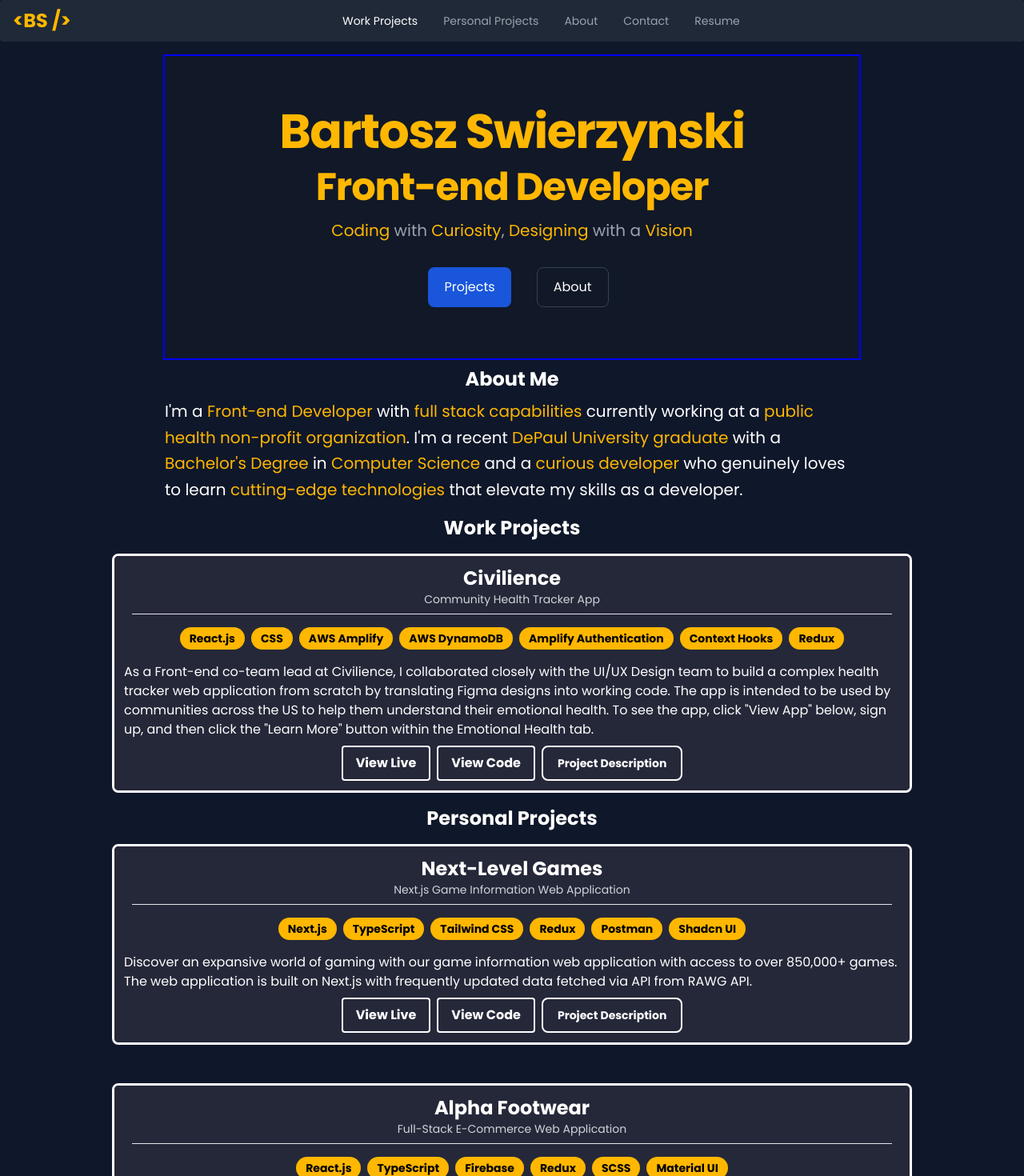
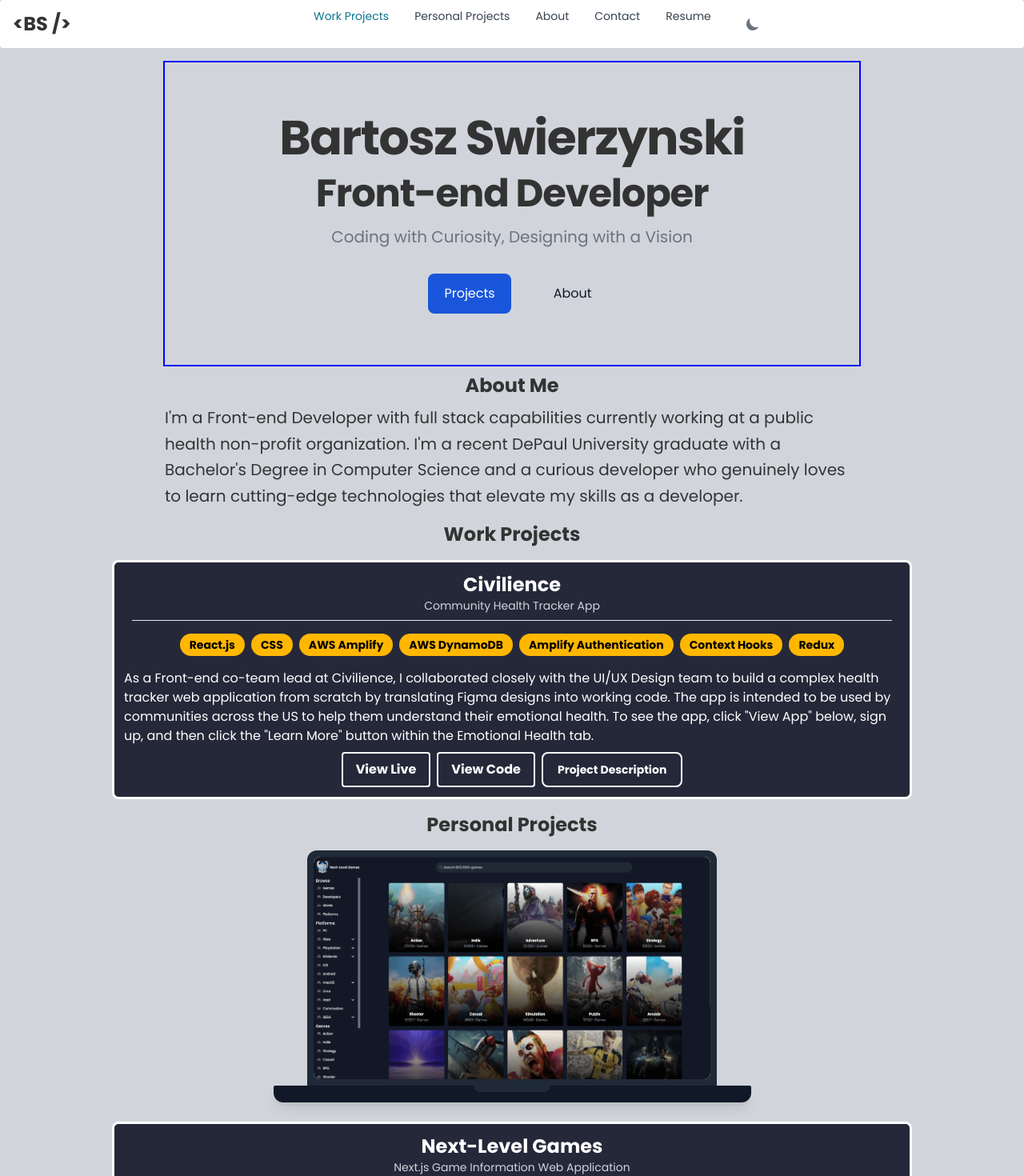
Before and after one commit to bartswierz/portfolio-website-updated, a Next.js app: page / in a window 1280 px wide. Shown: the top 1470 px of the page at 80% size. Built offline with nearby package versions, Linux system fonts and the light colour scheme.

Commit message:
added laptop image with our custom images

```diff
--- a/src/app/components/Content/Content.tsx
+++ b/src/app/components/Content/Content.tsx
@@ -15,7 +15,7 @@ const Content = ({ data }: ContentProps) => {
   const { header, subheader, technologyList, description, liveURL, githubURL, accordionObj } = data;
 
   return (
-    <div className="p-3  bg-primary">
+    <div className="p-3  bg-primary border-[3px] border-white rounded-lg overflow-hidden">
       {/* HEADER - App name and short subheading*/}
       <Heading header={header} subheader={subheader} />
 
--- /dev/null
+++ b/src/app/components/LaptopMockup.tsx
@@ -0,0 +1,33 @@
+interface LaptopMockupProps {
+  image: string;
+}
+
+const LaptopMockup = ({ image }: LaptopMockupProps) => {
+  return (
+    <div className="mb-6">
+      <div className="relative mx-auto border-gray-800 dark:border-gray-800 bg-gray-800 border-[8px] rounded-t-xl h-[172px] max-w-[301px] md:h-[294px] md:max-w-[512px]  bg-green-500-">
+        <div className="rounded-lg overflow-hidden h-[156px] md:h-[278px] bg-white dark:bg-gray-800">
+          {/* LIGHT MODE */}
+          {/* <img
+            src={image}
+            // src="https://flowbite.s3.amazonaws.com/docs/device-mockups/laptop-screen.png"
+            className="dark:hidden h-[156px] md:h-[278px] w-full rounded-xl-"
+            alt=""
+          /> */}
+          {/* DARK MODE */}
+          <img
+            // src="https://flowbite.s3.amazonaws.com/docs/device-mockups/laptop-screen-dark.png"
+            src={image}
+            className="hidden- dark:block- h-[156px] md:h-[278px] w-full rounded-lg-"
+            alt=""
+          />
+        </div>
+      </div>
+      <div className="relative mx-auto bg-gray-900 dark:bg-gray-700 rounded-b-xl rounded-t-sm h-[17px] max-w-[351px] md:h-[21px] md:max-w-[597px] shadow- shadow-lg">
+        <div className="absolute left-1/2 top-0 -translate-x-1/2 rounded-b-xl w-[56px] h-[5px] md:w-[96px] md:h-[8px] bg-gray-800"></div>
+      </div>
+    </div>
+  );
+};
+
+export default LaptopMockup;
--- a/src/app/components/Navbar.tsx
+++ b/src/app/components/Navbar.tsx
@@ -14,7 +14,10 @@ const Navbar_ = () => {
         {/* <button>Get started</button> */}
         <Navbar.Toggle />
       </div>
+      {/* NAV LINKS */}
       <Navbar.Collapse>
+        {/* <div className="flex items-center justify-center"> */}
+        {/* <div className="text-center text-middle vertical-align align-vertical"> */}
         <Navbar.Link active href="#work">
           <p>Work Projects</p>
         </Navbar.Link>
@@ -22,6 +25,12 @@ const Navbar_ = () => {
         <Navbar.Link href="#about">About</Navbar.Link>
         <Navbar.Link href="#contact">Contact</Navbar.Link>
         <Navbar.Link href="#">Resume</Navbar.Link>
+        <Navbar.Link href="#">
+          <Flowbite>
+            <DarkThemeToggle />
+          </Flowbite>
+        </Navbar.Link>
+        {/* </div> */}
       </Navbar.Collapse>
     </Navbar>
   );
--- a/src/app/components/Project.tsx
+++ b/src/app/components/Project.tsx
@@ -2,22 +2,22 @@ import Content from "./Content/Content";
 import CarouselDefault from "./Carousel";
 import Modal from "./Content/Modal";
 import { ProjectData } from "../types/index";
-
+import LaptopMockup from "./LaptopMockup";
 interface ProjectProps {
   data: ProjectData;
 }
 
 //TODO - Displays content for an individual work or personal project
 const Project = ({ data }: ProjectProps) => {
-  // TODO - destructure here and then pass in to our components as needed
-
-  // console.clear();
-  // console.log("data*: ", data);
+  // console.log("data: ", data);
+  const { image } = data;
+  console.log("image: ", image);
   return (
-    <div className="text-white border-[3px] border-white rounded-lg overflow-hidden">
-      {/* TODO - TEMPORARY - may replace with desktop/phone layout */}
-      {/* <CarouselDefault /> */}
-
+    // <div className="text-white border-[3px] border-white rounded-lg overflow-hidden">
+    <div className="text-white ">
+      {/* TODO - TEMPORARY - Pass in image list after adding images to our constants index file */}
+      {/* <LaptopMockup imageList={imageList} /> */}
+      {data.image && <LaptopMockup image={data.image} />}
       {/* Container with all text about the project */}
       <Content data={data} />
     </div>
--- a/src/app/constants/index.ts
+++ b/src/app/constants/index.ts
@@ -1,5 +1,6 @@
 import { ProjectData } from "../types/index";
 // import "../../../public/assets/images";
+// import "../public/assets/images";
 // import "./assets/images";
 
 const nextLevelProject: ProjectData = {
@@ -11,6 +12,8 @@ const nextLevelProject: ProjectData = {
     "Discover an expansive world of gaming with our game information web application with access to over 850,000+ games. The web application is built on Next.js with frequently updated data fetched via API from RAWG API.",
   liveURL: "https://next-level-games.netlify.app/",
   githubURL: "https://github.com/bartswierz/game-website",
+  // imageList: ["./public/assets/NLG-browse-genre.png"],
+  image: "/assets/NLG-browse-genre.png",
   accordionObj: {
     description:
       "Next-Level Games is a game information web application similar to Steam that allows vistors to browse through virtually all available games in the world surpassing over 850,000+ games that are frequently updated by RAWG API. Data is accessed through using RAWG API's API. Vistors can directly search for games or browse through the various genres and platforms. The web application is built with Next.js, TypeScript, Tailwind CSS, and Shadcn. Building the app required extensively reading through RAWG API Documentation along with Postman to test fetch calls as there were many kinds of calls and query parameters for all kinds of game data. The web application is deployed on Netlify and the code is hosted on GitHub.",
--- a/src/app/types/index.ts
+++ b/src/app/types/index.ts
@@ -6,6 +6,8 @@ export interface ProjectData {
   description: string;
   liveURL?: string; //Polaris doesnt have live url
   githubURL: string;
+  // imageList?: string[]; //project images
+  image?: string; //project images
 
   accordionObj: {
     description: string;
```
